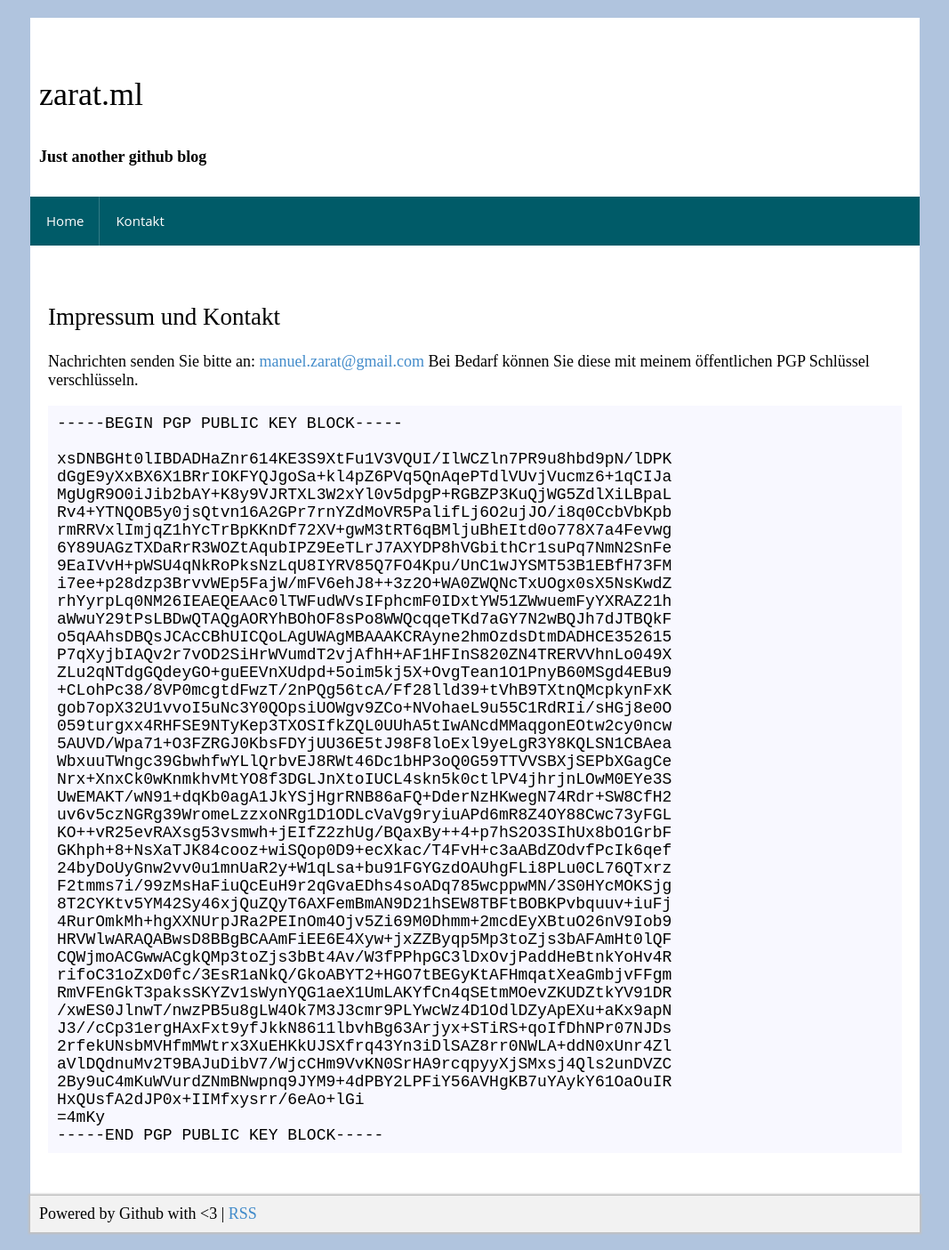
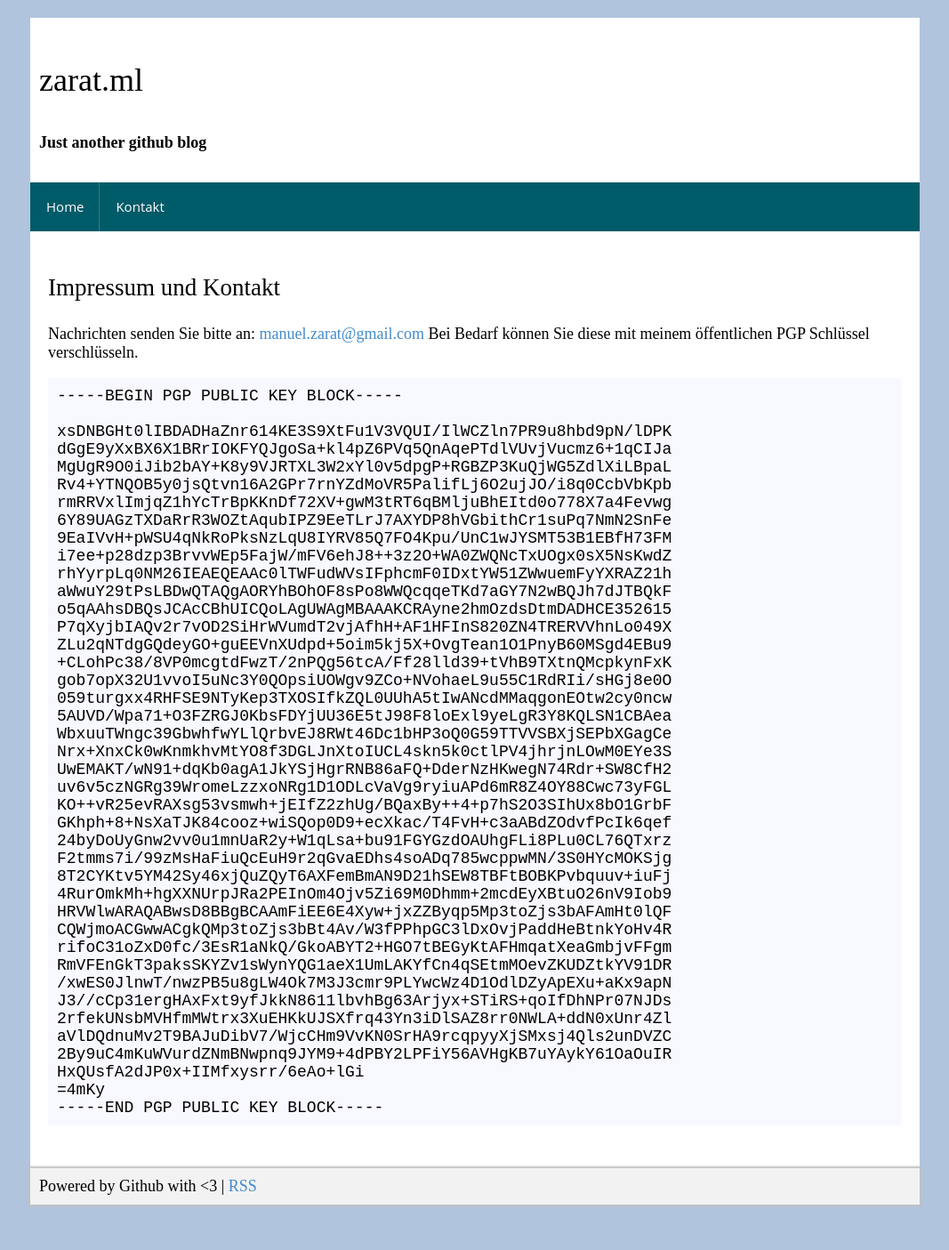
Before and after one commit to zarat/zarat.github.io, a Jekyll site: the page built from contact.md, in a window 1280 px wide. Shown: the whole page at 89% size, without its empty margins (106-1173 px from the left). Built offline with Jekyll 4.4.1, drawn with Linux system fonts in a browser that asks for light colours; after the commit the page ends 1374 px from its top, so only the background shows below that.

Commit message:
Update style.css

```diff
--- a/assets/style.css
+++ b/assets/style.css
@@ -23,8 +23,6 @@ h1,h2,h3,.h1,.h2,.h3{
     font-family:inherit;
     font-weight:500;
     color:inherit;
-    margin-top:40px;
-    margin-bottom:20px;
 }
 h1{
     font-size:2em;
```
